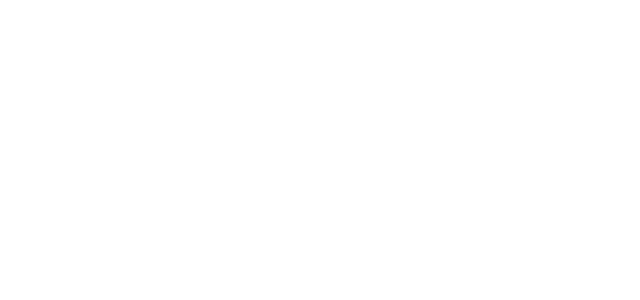
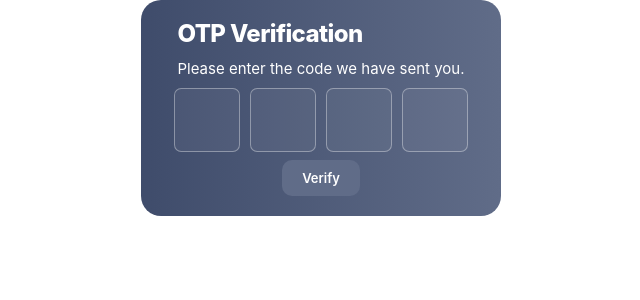
Before and after one commit to Mr-Soni532/ALS---Ace-Legal-Services, a React (Create React App) app in the folder frontend/: page /verifyOTP in a window 1280 px wide. Before the commit this address had no page. Shown: the top 300 px of the page, without its empty margins (319-959 px from the left). Built offline with nearby package versions, Linux system fonts and the light colour scheme.

Commit message:
added otp

```diff
--- a/frontend/src/App.js
+++ b/frontend/src/App.js
@@ -6,6 +6,7 @@
 import { BrowserRouter, Routes, Route } from "react-router-dom";
 import LoginPage from './pages/Login/LoginPage';
 import SignUpPage from './pages/signup/signupPage';
+import OtpPage from './pages/verifyotp/OtpPage';
 function App() {
   const lawyersData = [
     {
@@ -77,6 +78,7 @@
         <Routes >
           <Route path="/login" element={<LoginPage />} />
           <Route path='/signup' element={<SignUpPage/>} />
+          <Route path='/verifyOTP'element={<OtpPage/>} ></Route>
         </Routes>
       </BrowserRouter>
 
--- a/frontend/src/components/login/Login.jsx
+++ b/frontend/src/components/login/Login.jsx
@@ -50,11 +50,11 @@
         <form className="form" onSubmit={() => handleSubmit(value)}>
           <div className="input-group">
             <label for="username">{value}</label>
-            <input type="text" name="username" id="username" placeholder="" />
+            <input type="text" name="username" id="username" placeholder="" required/>
           </div>
           <div className="input-group">
             <label for="password">Password</label>
-            <input type="password" name="password" id="password" placeholder="" />
+            <input type="password" name="password" id="password" placeholder="" required/>
             <div className="forgot">
               <a rel="noopener noreferrer" href="#">Forgot Password ?</a>
             </div>
--- a/frontend/src/components/login/logincomponent.css
+++ b/frontend/src/components/login/logincomponent.css
@@ -143,6 +143,7 @@
 
   .labeldiv{
     margin-bottom: 30px;
+    margin-top: 20px;
   }
 
   .userpng img{
--- a/frontend/src/pages/signup/signupPage.css
+++ b/frontend/src/pages/signup/signupPage.css
@@ -47,7 +47,7 @@
   align-self: flex-end;
 }
 
-.Signupform>input, button {
+.Signupform>input, .verifyOTP  {
   border: none;
   outline: none;
   width: 100%;
@@ -61,12 +61,13 @@
   box-shadow: 12.5px 12.5px 10px rgba(0, 0, 0, 0.015),100px 100px 80px rgba(0, 0, 0, 0.03);
 }
 
-button {
+.verifyOTP {
   margin-top: 12px;
   background-color: rgb(23, 111, 211);
   color: #fff;
-  text-transSignupform: uppercase;
+  text-decoration: none;
   font-weight: bold;
+  /* padding: 10px 10px ; */
 }
 
 .input:focus {
@@ -78,7 +79,7 @@
 }
 .signUpdiv{
   text-align: center;
-  margin-top: 20vh;
+  /* margin-top: 20vh; */
 }
 /* .signUpdiv>div{
   display: flex;
--- a/frontend/src/pages/signup/signupPage.jsx
+++ b/frontend/src/pages/signup/signupPage.jsx
@@ -7,14 +7,14 @@
       <div>
       <form className="Signupform">
       <h1>Register</h1>
-    <input type="text" className="input" placeholder="&nbsp;&nbsp;username"/>
-    <input type="email" className="input" placeholder="&nbsp;&nbsp;email"/>
-    <input type="password" className="input" placeholder="&nbsp;&nbsp;password"/>
-    <input type="text" className="input" placeholder="&nbsp;&nbsp;Gender"/>
-    <input type="number" className="input" placeholder="&nbsp;&nbsp;Phone number"/>
+    <input type="text" className="input" placeholder="&nbsp;&nbsp;username" required/>
+    <input type="email" className="input" placeholder="&nbsp;&nbsp;email" required />
+    <input type="password" className="input" placeholder="&nbsp;&nbsp;password" required />
+    <input type="text" className="input" placeholder="&nbsp;&nbsp;Gender" required />
+    <input type="number" className="input" placeholder="&nbsp;&nbsp;Phone number" required />
   <span className="sub">Already have an account ? <Link to="/login">Sign in</Link></span>
-    {/* <Link to="/verifyEmail">Verify Email</Link> */}
-    <button>Continue</button>
+    <Link className='verifyOTP' to="/verifyOTP">Continue</Link>
+    {/* <button  >Continue</button> */}
 </form>
       </div>
 
--- /dev/null
+++ b/frontend/src/pages/verifyotp/OtpPage.jsx
@@ -0,0 +1,25 @@
+import React from 'react'
+import "./otppage.css"
+const OtpPage = () => {
+  return (
+    <div>
+        <form className="otpform">
+  <div className="info">
+  <span className="otptitle">OTP Verification</span>
+<p className="otpdescription">Please enter the code we have sent you. </p>
+   </div>
+    <div className="otpinputs">
+    <input placeholder="" type="tel" maxlength="1" />
+    <input placeholder="" type="tel" maxlength="1" />
+    <input placeholder="" type="tel" maxlength="1" />
+    <input placeholder="" type="tel" maxlength="1" />
+  </div>
+        <a className="otpvalidate" href="#">Verify</a>
+{/* <p className="resend">You don't receive the code ?<a className="resend-action">resend</a></p> */}
+
+</form>
+    </div>
+  )
+}
+
+export default OtpPage
--- /dev/null
+++ b/frontend/src/pages/verifyotp/otppage.css
@@ -0,0 +1,114 @@
+.otpform {
+    display: flex;
+    flex-direction: column;
+    align-items: center;
+    /* position: relative; */
+    /* overflow: hidden; */
+    padding: 20px;
+    background: #606c88;
+    background: -webkit-linear-gradient(to right, #3f4c6b, #606c88);
+    background: linear-gradient(to right, #3f4c6b, #606c88);
+    max-width: 320px;
+    margin: auto;
+    border-radius: 20px;
+  }
+
+  .otpinfo {
+    margin-bottom: 10px;
+  }
+
+  .otptitle {
+    color: #fff;
+    font-size: 1.5rem;
+    line-height: 1.8rem;
+    font-weight: 800;
+    letter-spacing: -0.025em;
+  }
+
+  .otpdescription {
+    color: #fff;
+    margin-top: 10px;
+    font-size: 15px;
+    margin-bottom: 10px;
+  }
+
+  .otpform .otpinputs {
+    display: flex;
+    justify-content: space-between;
+    gap: 10px;
+
+  }
+
+  .otpform .otpinputs input {
+    height: 2.5em;
+    width: 2.5em;
+    outline: none;
+    text-align: center;
+    font-size: 1.5em;
+    color: #fff;
+    border-radius: 0.3em;
+    border: 1px solid rgba(253, 253, 253, 0.363);
+    background-color: rgb(255 255 255 / 0.05);
+  }
+
+  .otpform .otpinputs input:focus {
+    border: 1px solid rgb(99 102 241);
+  }
+
+  .resend {
+    color: #fff;
+    margin-top: 10px;
+    font-size: 15px;
+    text-align: center;
+  }
+
+  .resend-action {
+    text-decoration: none;
+    cursor: pointer;
+    margin-left: 6px;
+    color: rgb(255, 255, 255);
+    font-weight: 600;
+  }
+
+  .resend-action:hover {
+    text-decoration: underline #2b8af7;
+  }
+
+  .otpvalidate {
+    display: flex;
+    align-items: flex-end;
+    justify-content: flex-end;
+    text-decoration: none;
+    background-color: #606c88;
+    color: white;
+    padding: 10px 20px;
+    margin: 8px 0 0 0;
+    font-size: 13px;
+    font-weight: 600;
+    border-radius: 10px;
+    transition: .3s ease;
+
+  }
+
+  .otpvalidate:hover {
+    background-color: #3f4c6b;
+  }
+
+  .close {
+    position: absolute;
+    right: 10px;
+    top: 10px;
+    background-color: #3f4c6b;
+    height: 30px;
+    width: 30px;
+    display: grid;
+    place-items: center;
+    border-radius: 50%;
+    cursor: pointer;
+    font-weight: 600;
+    transition: .3s ease;
+  }
+
+  .close:hover {
+    background-color: rgba(255, 0, 0, 0.603);
+  }
```
